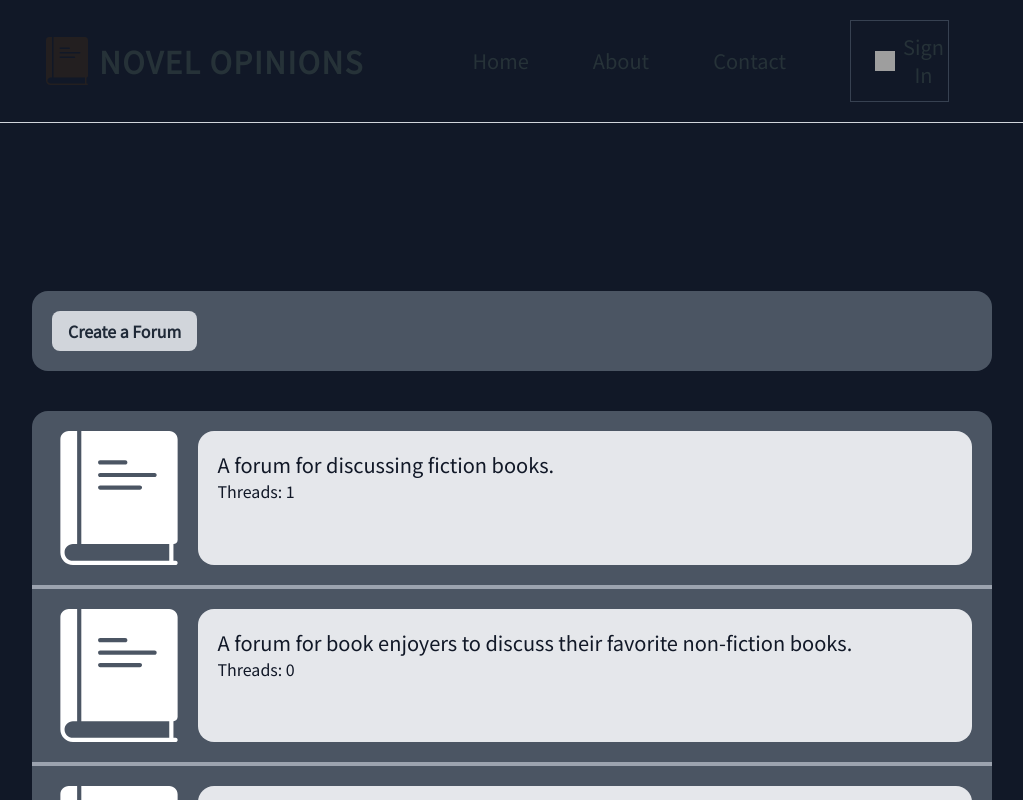
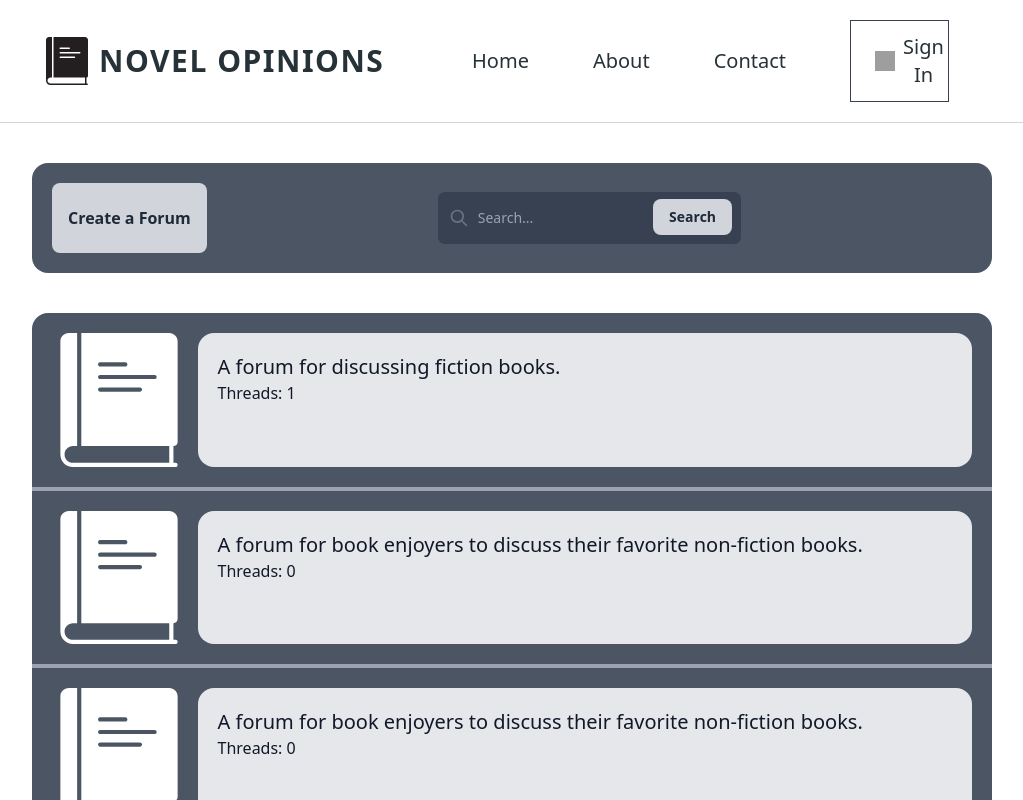
Before and after one commit to PatrickLisiecki/book-review-forum, a React (Vite) app: page /forums in a window 1280 px wide. Shown: the top 800 px of the page, without its empty margins (128-1151 px from the left). Built offline with nearby package versions, Linux system fonts and the light colour scheme; data requests are answered from the project's data file; grey boxes are pictures that could not be loaded.

Commit message:
Moved search bar to top bar

```diff
--- a/src/pages/Forums/Forums.jsx
+++ b/src/pages/Forums/Forums.jsx
@@ -55,11 +55,12 @@ export default function Forums() {
     };
 
     return (
-        <main className="w-full min-h-screen font-noto grid bg-gray-900">
-            <Navbar data={forums} showSignInModal={showSignInModal} />
+        <main className="w-full min-h-screen">
+            {/* <Navbar data={forums} showSignInModal={showSignInModal} /> */}
+            <Navbar showSignInModal={showSignInModal} />
 
-            <section className="mx-auto w-9/12 pt-32 flex-col justify-center items-center">
-                <TopBar />
+            <section className="mx-auto w-9/12 flex-col justify-center items-center">
+                <TopBar data={forums} />
                 <ForumList forums={forums} />
             </section>
 
--- a/src/pages/Forums/TopBar.jsx
+++ b/src/pages/Forums/TopBar.jsx
@@ -1,6 +1,7 @@
 import { Link } from "react-router-dom";
+import SearchBar from "./SearchBar";
 
-export default function TopBar() {
+export default function TopBar({ data }) {
     return (
         <div className="w-full mx-auto my-10 flex flex-row justify-evenly rounded-2xl p-5 bg-gray-600">
             <Link
@@ -10,9 +11,10 @@ export default function TopBar() {
                 Create a Forum
             </Link>
             <div className="w-6/12 p-2 mx-auto flex justify-center items-center">
-                <label htmlFor="selectGenre" className="sr-only">
+                <SearchBar data={data} />
+                {/* <label htmlFor="selectGenre" className="sr-only">
                     Underline select
-                </label>
+                </label> */}
                 {/* <select
                     id="selectGenre"
                     className="w-full block py-3 text-l text-gray-200 bg-transparent border-0 border-b-2 border-gray-200 focus:outline-none focus:ring-0 peer"
```
